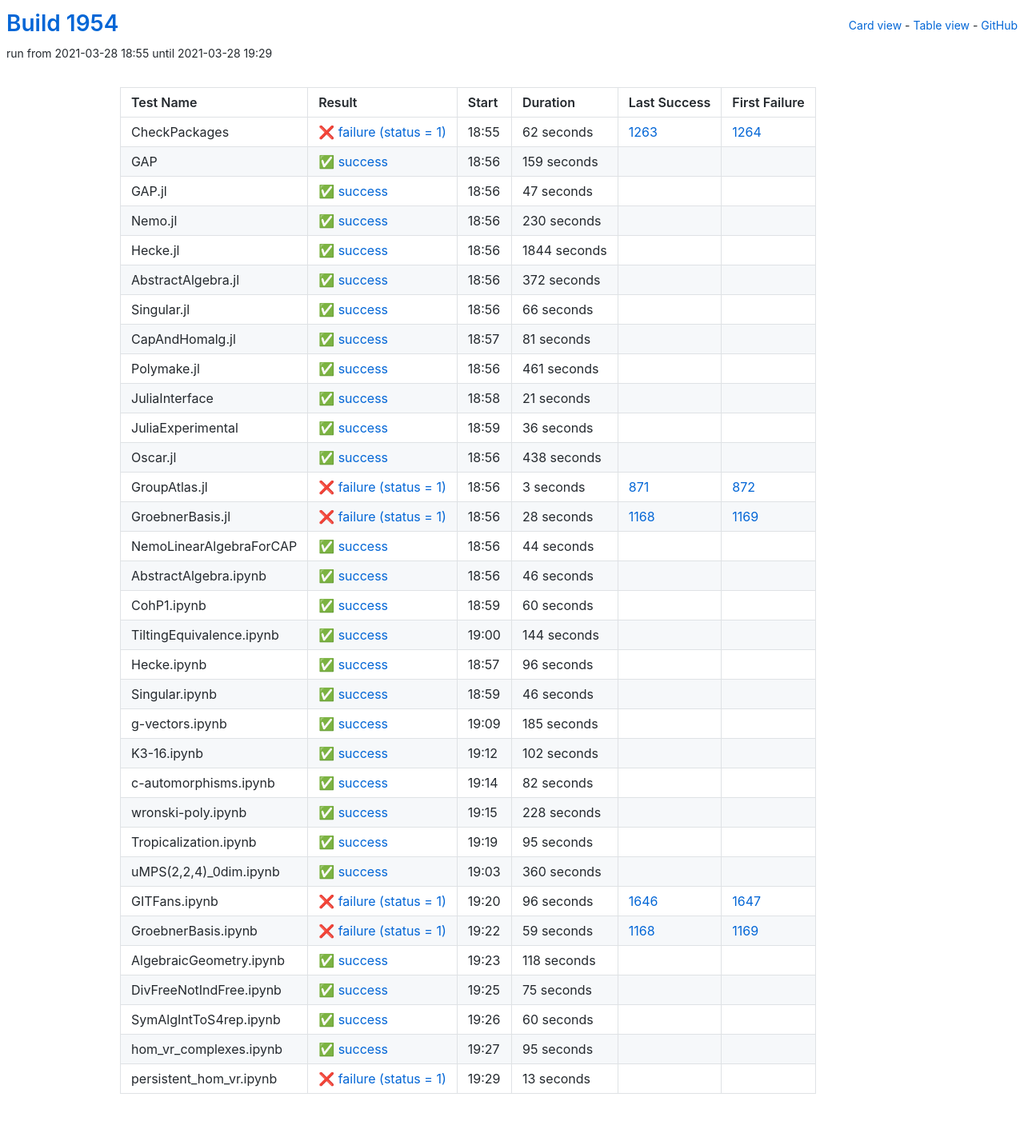
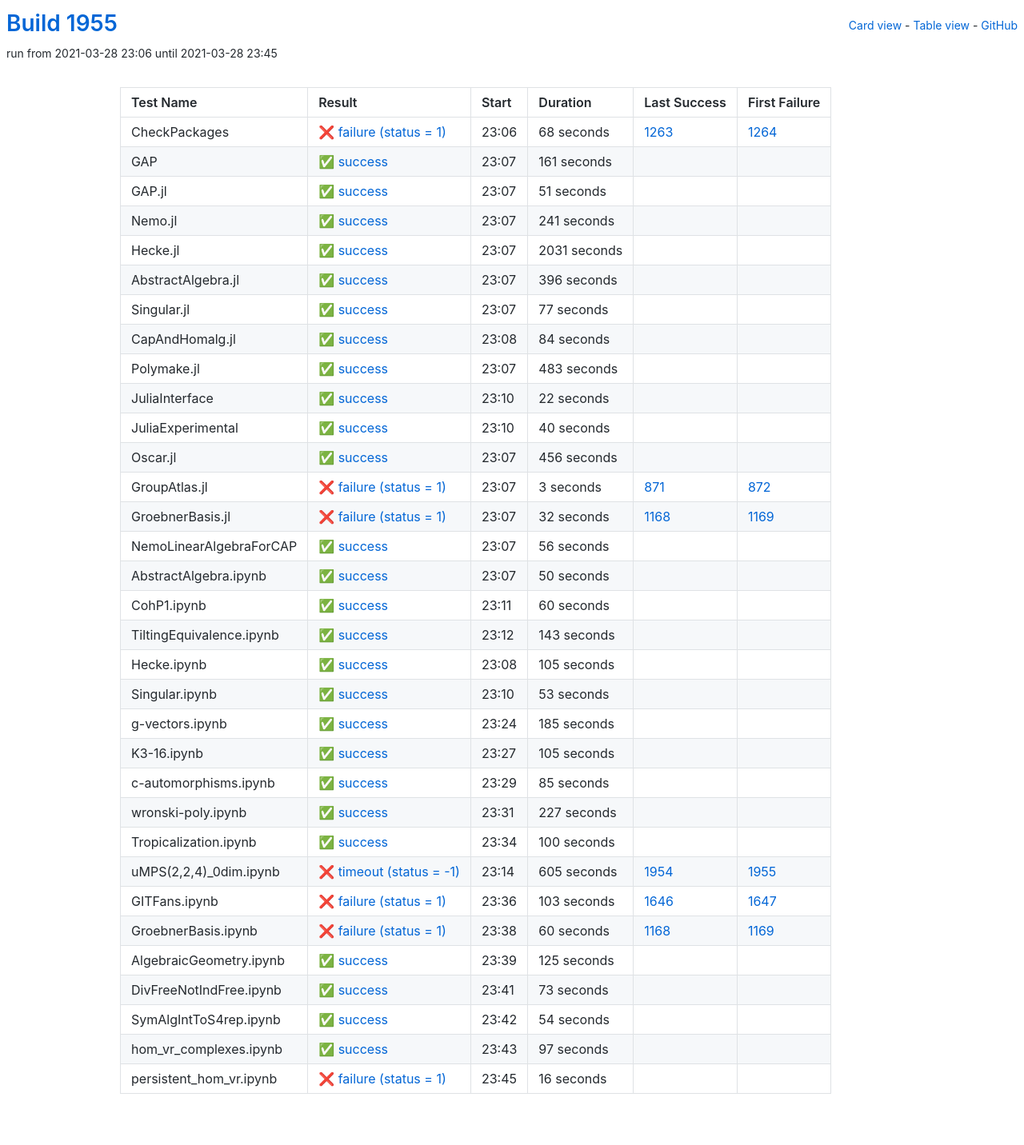
Before and after one commit to oscar-system/oscar-ci-status-stable, a Jekyll site: the page built from table.html, in a window 1280 px wide. Shown: the whole page at 80% size. Built offline with Jekyll 4.4.1, drawn with Linux system fonts in a browser that asks for light colours.

Commit message:
Build #1955

```diff
--- a/_data/ci.yml
+++ b/_data/ci.yml
@@ -1,6 +1,6 @@
 ---
-build: 1954
-build_url: https://oscarci.mathematik.uni-kl.de/job/oscar-stable/1954/
+build: 1955
+build_url: https://oscarci.mathematik.uni-kl.de/job/oscar-stable/1955/
 job: oscar-stable
 organization: oscar-system
 repo: oscar-ci-status-stable
@@ -8,152 +8,152 @@ repourl: https://github.com/oscar-system/oscar-ci-status-stable
 tests:
 - name: CheckPackages
   id: checkpackages
-  log: https://oscarci.mathematik.uni-kl.de/job/oscar-stable/1954/artifact/logs/build-1954/CheckPackages.log
-  start: 2021-03-28 18:55
+  log: https://oscarci.mathematik.uni-kl.de/job/oscar-stable/1955/artifact/logs/build-1955/CheckPackages.log
+  start: 2021-03-28 23:06
   success: false
   exitcode: 1
   status: failure
-  duration: 62
+  duration: 68
   last_success: 1263
   last_success_url: https://oscarci.mathematik.uni-kl.de/job/oscar-stable/1263/
   first_failure: 1264
   first_failure_url: https://oscarci.mathematik.uni-kl.de/job/oscar-stable/1264/
 - name: GAP
   id: gap
-  log: https://oscarci.mathematik.uni-kl.de/job/oscar-stable/1954/artifact/logs/build-1954/GAP.log
-  start: 2021-03-28 18:56
+  log: https://oscarci.mathematik.uni-kl.de/job/oscar-stable/1955/artifact/logs/build-1955/GAP.log
+  start: 2021-03-28 23:07
   success: true
   exitcode: 0
   status: success
-  duration: 159
+  duration: 161
   last_success: false
   last_success_url:
   first_failure: false
   first_failure_url:
 - name: GAP.jl
   id: gap-jl
-  log: https://oscarci.mathematik.uni-kl.de/job/oscar-stable/1954/artifact/logs/build-1954/GAP.jl.log
-  start: 2021-03-28 18:56
+  log: https://oscarci.mathematik.uni-kl.de/job/oscar-stable/1955/artifact/logs/build-1955/GAP.jl.log
+  start: 2021-03-28 23:07
   success: true
   exitcode: 0
   status: success
-  duration: 47
+  duration: 51
   last_success: false
   last_success_url:
   first_failure: false
   first_failure_url:
 - name: Nemo.jl
   id: nemo-jl
-  log: https://oscarci.mathematik.uni-kl.de/job/oscar-stable/1954/artifact/logs/build-1954/Nemo.jl.log
-  start: 2021-03-28 18:56
+  log: https://oscarci.mathematik.uni-kl.de/job/oscar-stable/1955/artifact/logs/build-1955/Nemo.jl.log
+  start: 2021-03-28 23:07
   success: true
   exitcode: 0
   status: success
-  duration: 230
+  duration: 241
   last_success: false
   last_success_url:
   first_failure: false
   first_failure_url:
 - name: Hecke.jl
   id: hecke-jl
-  log: https://oscarci.mathematik.uni-kl.de/job/oscar-stable/1954/artifact/logs/build-1954/Hecke.jl.log
-  start: 2021-03-28 18:56
+  log: https://oscarci.mathematik.uni-kl.de/job/oscar-stable/1955/artifact/logs/build-1955/Hecke.jl.log
+  start: 2021-03-28 23:07
   success: true
   exitcode: 0
   status: success
-  duration: 1844
+  duration: 2031
   last_success: false
   last_success_url:
   first_failure: false
   first_failure_url:
 - name: AbstractAlgebra.jl
   id: abstractalgebra-jl
-  log: https://oscarci.mathematik.uni-kl.de/job/oscar-stable/1954/artifact/logs/build-1954/AbstractAlgebra.jl.log
-  start: 2021-03-28 18:56
+  log: https://oscarci.mathematik.uni-kl.de/job/oscar-stable/1955/artifact/logs/build-1955/AbstractAlgebra.jl.log
+  start: 2021-03-28 23:07
   success: true
   exitcode: 0
   status: success
-  duration: 372
+  duration: 396
   last_success: false
   last_success_url:
   first_failure: false
   first_failure_url:
 - name: Singular.jl
   id: singular-jl
-  log: https://oscarci.mathematik.uni-kl.de/job/oscar-stable/1954/artifact/logs/build-1954/Singular.jl.log
-  start: 2021-03-28 18:56
+  log: https://oscarci.mathematik.uni-kl.de/job/oscar-stable/1955/artifact/logs/build-1955/Singular.jl.log
+  start: 2021-03-28 23:07
   success: true
   exitcode: 0
   status: success
-  duration: 66
+  duration: 77
   last_success: false
   last_success_url:
   first_failure: false
   first_failure_url:
 - name: CapAndHomalg.jl
   id: capandhomalg-jl
-  log: https://oscarci.mathematik.uni-kl.de/job/oscar-stable/1954/artifact/logs/build-1954/CapAndHomalg.jl.log
-  start: 2021-03-28 18:57
+  log: https://oscarci.mathematik.uni-kl.de/job/oscar-stable/1955/artifact/logs/build-1955/CapAndHomalg.jl.log
+  start: 2021-03-28 23:08
   success: true
   exitcode: 0
   status: success
-  duration: 81
+  duration: 84
   last_success: false
   last_success_url:
   first_failure: false
   first_failure_url:
 - name: Polymake.jl
   id: polymake-jl
-  log: https://oscarci.mathematik.uni-kl.de/job/oscar-stable/1954/artifact/logs/build-1954/Polymake.jl.log
-  start: 2021-03-28 18:56
+  log: https://oscarci.mathematik.uni-kl.de/job/oscar-stable/1955/artifact/logs/build-1955/Polymake.jl.log
+  start: 2021-03-28 23:07
   success: true
   exitcode: 0
   status: success
-  duration: 461
+  duration: 483
   last_success: false
   last_success_url:
   first_failure: false
   first_failure_url:
 - name: JuliaInterface
   id: juliainterface
-  log: https://oscarci.mathematik.uni-kl.de/job/oscar-stable/1954/artifact/logs/build-1954/JuliaInterface.log
-  start: 2021-03-28 18:58
+  log: https://oscarci.mathematik.uni-kl.de/job/oscar-stable/1955/artifact/logs/build-1955/JuliaInterface.log
+  start: 2021-03-28 23:10
   success: true
   exitcode: 0
   status: success
-  duration: 21
+  duration: 22
   last_success: false
   last_success_url:
   first_failure: false
   first_failure_url:
 - name: JuliaExperimental
   id: juliaexperimental
-  log: https://oscarci.mathematik.uni-kl.de/job/oscar-stable/1954/artifact/logs/build-1954/JuliaExperimental.log
-  start: 2021-03-28 18:59
+  log: https://oscarci.mathematik.uni-kl.de/job/oscar-stable/1955/artifact/logs/build-1955/JuliaExperimental.log
+  start: 2021-03-28 23:10
   success: true
   exitcode: 0
   status: success
-  duration: 36
+  duration: 40
   last_success: false
   last_success_url:
   first_failure: false
   first_failure_url:
 - name: Oscar.jl
   id: oscar-jl
-  log: https://oscarci.mathematik.uni-kl.de/job/oscar-stable/1954/artifact/logs/build-1954/Oscar.jl.log
-  start: 2021-03-28 18:56
+  log: https://oscarci.mathematik.uni-kl.de/job/oscar-stable/1955/artifact/logs/build-1955/Oscar.jl.log
+  start: 2021-03-28 23:07
   success: true
   exitcode: 0
   status: success
-  duration: 438
+  duration: 456
   last_success: false
   last_success_url:
   first_failure: false
   first_failure_url:
 - name: GroupAtlas.jl
   id: groupatlas-jl
-  log: https://oscarci.mathematik.uni-kl.de/job/oscar-stable/1954/artifact/logs/build-1954/GroupAtlas.jl.log
-  start: 2021-03-28 18:56
+  log: https://oscarci.mathematik.uni-kl.de/job/oscar-stable/1955/artifact/logs/build-1955/GroupAtlas.jl.log
+  start: 2021-03-28 23:07
   success: false
   exitcode: 1
   status: failure
@@ -164,44 +164,44 @@ tests:
   first_failure_url: https://oscarci.mathematik.uni-kl.de/job/oscar-stable/872/
 - name: GroebnerBasis.jl
   id: groebnerbasis-jl
-  log: https://oscarci.mathematik.uni-kl.de/job/oscar-stable/1954/artifact/logs/build-1954/GroebnerBasis.jl.log
-  start: 2021-03-28 18:56
+  log: https://oscarci.mathematik.uni-kl.de/job/oscar-stable/1955/artifact/logs/build-1955/GroebnerBasis.jl.log
+  start: 2021-03-28 23:07
   success: false
   exitcode: 1
   status: failure
-  duration: 28
+  duration: 32
   last_success: 1168
   last_success_url: https://oscarci.mathematik.uni-kl.de/job/oscar-stable/1168/
   first_failure: 1169
   first_failure_url: https://oscarci.mathematik.uni-kl.de/job/oscar-stable/1169/
 - name: NemoLinearAlgebraForCAP
   id: nemolinearalgebraforcap
-  log: https://oscarci.mathematik.uni-kl.de/job/oscar-stable/1954/artifact/logs/build-1954/NemoLinearAlgebraForCAP.log
-  start: 2021-03-28 18:56
+  log: https://oscarci.mathematik.uni-kl.de/job/oscar-stable/1955/artifact/logs/build-1955/NemoLinearAlgebraForCAP.log
+  start: 2021-03-28 23:07
   success: true
   exitcode: 0
   status: success
-  duration: 44
+  duration: 56
   last_success: false
   last_success_url:
   first_failure: false
   first_failure_url:
 - name: AbstractAlgebra.ipynb
   id: abstractalgebra-ipynb
-  log: https://oscarci.mathematik.uni-kl.de/job/oscar-stable/1954/artifact/logs/build-1954/AbstractAlgebra.ipynb.log
-  start: 2021-03-28 18:56
+  log: https://oscarci.mathematik.uni-kl.de/job/oscar-stable/1955/artifact/logs/build-1955/AbstractAlgebra.ipynb.log
+  start: 2021-03-28 23:07
   success: true
   exitcode: 0
   status: success
-  duration: 46
+  duration: 50
   last_success: false
   last_success_url:
   first_failure: false
   first_failure_url:
 - name: CohP1.ipynb
   id: cohp1-ipynb
-  log: https://oscarci.mathematik.uni-kl.de/job/oscar-stable/1954/artifact/logs/build-1954/CohP1.ipynb.log
-  start: 2021-03-28 18:59
+  log: https://oscarci.mathematik.uni-kl.de/job/oscar-stable/1955/artifact/logs/build-1955/CohP1.ipynb.log
+  start: 2021-03-28 23:11
   success: true
   exitcode: 0
   status: success
@@ -212,44 +212,44 @@ tests:
   first_failure_url:
 - name: TiltingEquivalence.ipynb
   id: tiltingequivalence-ipynb
-  log: https://oscarci.mathematik.uni-kl.de/job/oscar-stable/1954/artifact/logs/build-1954/TiltingEquivalence.ipynb.log
-  start: 2021-03-28 19:00
+  log: https://oscarci.mathematik.uni-kl.de/job/oscar-stable/1955/artifact/logs/build-1955/TiltingEquivalence.ipynb.log
+  start: 2021-03-28 23:12
   success: true
   exitcode: 0
   status: success
-  duration: 144
+  duration: 143
   last_success: false
   last_success_url:
   first_failure: false
   first_failure_url:
 - name: Hecke.ipynb
   id: hecke-ipynb
-  log: https://oscarci.mathematik.uni-kl.de/job/oscar-stable/1954/artifact/logs/build-1954/Hecke.ipynb.log
-  start: 2021-03-28 18:57
+  log: https://oscarci.mathematik.uni-kl.de/job/oscar-stable/1955/artifact/logs/build-1955/Hecke.ipynb.log
+  start: 2021-03-28 23:08
   success: true
   exitcode: 0
   status: success
-  duration: 96
+  duration: 105
   last_success: false
   last_success_url:
   first_failure: false
   first_failure_url:
 - name: Singular.ipynb
   id: singular-ipynb
-  log: https://oscarci.mathematik.uni-kl.de/job/oscar-stable/1954/artifact/logs/build-1954/Singular.ipynb.log
-  start: 2021-03-28 18:59
+  log: https://oscarci.mathematik.uni-kl.de/job/oscar-stable/1955/artifact/logs/build-1955/Singular.ipynb.log
+  start: 2021-03-28 23:10
   success: true
   exitcode: 0
   status: success
-  duration: 46
+  duration: 53
   last_success: false
   last_success_url:
   first_failure: false
   first_failure_url:
 - name: g-vectors.ipynb
   id: g-vectors-ipynb
-  log: https://oscarci.mathematik.uni-kl.de/job/oscar-stable/1954/artifact/logs/build-1954/g-vectors.ipynb.log
-  start: 2021-03-28 19:09
+  log: https://oscarci.mathematik.uni-kl.de/job/oscar-stable/1955/artifact/logs/build-1955/g-vectors.ipynb.log
+  start: 2021-03-28 23:24
   success: true
   exitcode: 0
   status: success
@@ -260,144 +260,144 @@ tests:
   first_failure_url:
 - name: K3-16.ipynb
   id: k3-16-ipynb
-  log: https://oscarci.mathematik.uni-kl.de/job/oscar-stable/1954/artifact/logs/build-1954/K3-16.ipynb.log
-  start: 2021-03-28 19:12
+  log: https://oscarci.mathematik.uni-kl.de/job/oscar-stable/1955/artifact/logs/build-1955/K3-16.ipynb.log
+  start: 2021-03-28 23:27
   success: true
   exitcode: 0
   status: success
-  duration: 102
+  duration: 105
   last_success: false
   last_success_url:
   first_failure: false
   first_failure_url:
 - name: c-automorphisms.ipynb
   id: c-automorphisms-ipynb
-  log: https://oscarci.mathematik.uni-kl.de/job/oscar-stable/1954/artifact/logs/build-1954/c-automorphisms.ipynb.log
-  start: 2021-03-28 19:14
+  log: https://oscarci.mathematik.uni-kl.de/job/oscar-stable/1955/artifact/logs/build-1955/c-automorphisms.ipynb.log
+  start: 2021-03-28 23:29
   success: true
   exitcode: 0
   status: success
-  duration: 82
+  duration: 85
   last_success: false
   last_success_url:
   first_failure: false
   first_failure_url:
 - name: wronski-poly.ipynb
   id: wronski-poly-ipynb
-  log: https://oscarci.mathematik.uni-kl.de/job/oscar-stable/1954/artifact/logs/build-1954/wronski-poly.ipynb.log
-  start: 2021-03-28 19:15
+  log: https://oscarci.mathematik.uni-kl.de/job/oscar-stable/1955/artifact/logs/build-1955/wronski-poly.ipynb.log
+  start: 2021-03-28 23:31
   success: true
   exitcode: 0
   status: success
-  duration: 228
+  duration: 227
   last_success: false
   last_success_url:
   first_failure: false
   first_failure_url:
 - name: Tropicalization.ipynb
   id: tropicalization-ipynb
-  log: https://oscarci.mathematik.uni-kl.de/job/oscar-stable/1954/artifact/logs/build-1954/Tropicalization.ipynb.log
-  start: 2021-03-28 19:19
+  log: https://oscarci.mathematik.uni-kl.de/job/oscar-stable/1955/artifact/logs/build-1955/Tropicalization.ipynb.log
+  start: 2021-03-28 23:34
   success: true
   exitcode: 0
   status: success
-  duration: 95
+  duration: 100
   last_success: false
   last_success_url:
   first_failure: false
   first_failure_url:
 - name: uMPS(2,2,4)_0dim.ipynb
   id: umps-2-2-4-0dim-ipynb
-  log: https://oscarci.mathematik.uni-kl.de/job/oscar-stable/1954/artifact/logs/build-1954/uMPS-2-2-4-_0dim.ipynb.log
-  start: 2021-03-28 19:03
-  success: true
-  exitcode: 0
-  status: success
-  duration: 360
-  last_success: false
-  last_success_url:
-  first_failure: false
-  first_failure_url:
+  log: https://oscarci.mathematik.uni-kl.de/job/oscar-stable/1955/artifact/logs/build-1955/uMPS-2-2-4-_0dim.ipynb.log
+  start: 2021-03-28 23:14
+  success: false
+  exitcode: -1
+  status: timeout
+  duration: 605
+  last_success: 1954
+  last_success_url: https://oscarci.mathematik.uni-kl.de/job/oscar-stable/1954/
+  first_failure: 1955
+  first_failure_url: https://oscarci.mathematik.uni-kl.de/job/oscar-stable/1955/
 - name: GITFans.ipynb
   id: gitfans-ipynb
-  log: https://oscarci.mathematik.uni-kl.de/job/oscar-stable/1954/artifact/logs/build-1954/GITFans.ipynb.log
-  start: 2021-03-28 19:20
+  log: https://oscarci.mathematik.uni-kl.de/job/oscar-stable/1955/artifact/logs/build-1955/GITFans.ipynb.log
+  start: 2021-03-28 23:36
   success: false
   exitcode: 1
   status: failure
-  duration: 96
+  duration: 103
   last_success: 1646
   last_success_url: https://oscarci.mathematik.uni-kl.de/job/oscar-stable/1646/
   first_failure: 1647
   first_failure_url: https://oscarci.mathematik.uni-kl.de/job/oscar-stable/1647/
 - name: GroebnerBasis.ipynb
   id: groebnerbasis-ipynb
-  log: https://oscarci.mathematik.uni-kl.de/job/oscar-stable/1954/artifact/logs/build-1954/GroebnerBasis.ipynb.log
-  start: 2021-03-28 19:22
+  log: https://oscarci.mathematik.uni-kl.de/job/oscar-stable/1955/artifact/logs/build-1955/GroebnerBasis.ipynb.log
+  start: 2021-03-28 23:38
   success: false
   exitcode: 1
   status: failure
-  duration: 59
+  duration: 60
   last_success: 1168
   last_success_url: https://oscarci.mathematik.uni-kl.de/job/oscar-stable/1168/
   first_failure: 1169
   first_failure_url: https://oscarci.mathematik.uni-kl.de/job/oscar-stable/1169/
 - name: AlgebraicGeometry.ipynb
   id: algebraicgeometry-ipynb
-  log: https://oscarci.mathematik.uni-kl.de/job/oscar-stable/1954/artifact/logs/build-1954/AlgebraicGeometry.ipynb.log
-  start: 2021-03-28 19:23
+  log: https://oscarci.mathematik.uni-kl.de/job/oscar-stable/1955/artifact/logs/build-1955/AlgebraicGeometry.ipynb.log
+  start: 2021-03-28 23:39
   success: true
   exitcode: 0
   status: success
-  duration: 118
+  duration: 125
   last_success: false
   last_success_url:
   first_failure: false
   first_failure_url:
 - name: DivFreeNotIndFree.ipynb
   id: divfreenotindfree-ipynb
-  log: https://oscarci.mathematik.uni-kl.de/job/oscar-stable/1954/artifact/logs/build-1954/DivFreeNotIndFree.ipynb.log
-  start: 2021-03-28 19:25
+  log: https://oscarci.mathematik.uni-kl.de/job/oscar-stable/1955/artifact/logs/build-1955/DivFreeNotIndFree.ipynb.log
+  start: 2021-03-28 23:41
   success: true
   exitcode: 0
   status: success
-  duration: 75
+  duration: 73
   last_success: false
   last_success_url:
   first_failure: false
   first_failure_url:
 - name: SymAlgIntToS4rep.ipynb
   id: symalginttos4rep-ipynb
-  log: https://oscarci.mathematik.uni-kl.de/job/oscar-stable/1954/artifact/logs/build-1954/SymAlgIntToS4rep.ipynb.log
-  start: 2021-03-28 19:26
+  log: https://oscarci.mathematik.uni-kl.de/job/oscar-stable/1955/artifact/logs/build-1955/SymAlgIntToS4rep.ipynb.log
+  start: 2021-03-28 23:42
   success: true
   exitcode: 0
   status: success
-  duration: 60
+  duration: 54
   last_success: false
   last_success_url:
   first_failure: false
   first_failure_url:
 - name: hom_vr_complexes.ipynb
   id: hom-vr-complexes-ipynb
-  log: https://oscarci.mathematik.uni-kl.de/job/oscar-stable/1954/artifact/logs/build-1954/hom_vr_complexes.ipynb.log
-  start: 2021-03-28 19:27
+  log: https://oscarci.mathematik.uni-kl.de/job/oscar-stable/1955/artifact/logs/build-1955/hom_vr_complexes.ipynb.log
+  start: 2021-03-28 23:43
   success: true
   exitcode: 0
   status: success
-  duration: 95
+  duration: 97
   last_success: false
   last_success_url:
   first_failure: false
   first_failure_url:
 - name: persistent_hom_vr.ipynb
   id: persistent-hom-vr-ipynb
-  log: https://oscarci.mathematik.uni-kl.de/job/oscar-stable/1954/artifact/logs/build-1954/persistent_hom_vr.ipynb.log
-  start: 2021-03-28 19:29
+  log: https://oscarci.mathematik.uni-kl.de/job/oscar-stable/1955/artifact/logs/build-1955/persistent_hom_vr.ipynb.log
+  start: 2021-03-28 23:45
   success: false
   exitcode: 1
   status: failure
-  duration: 13
+  duration: 16
   last_success: false
   last_success_url:
   first_failure: false
```
Also changed, not shown: README.md.
